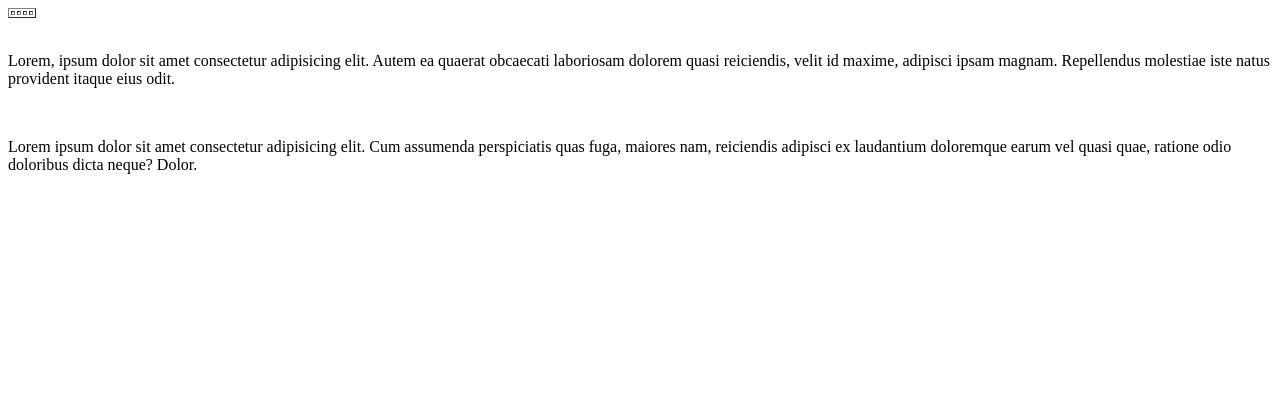
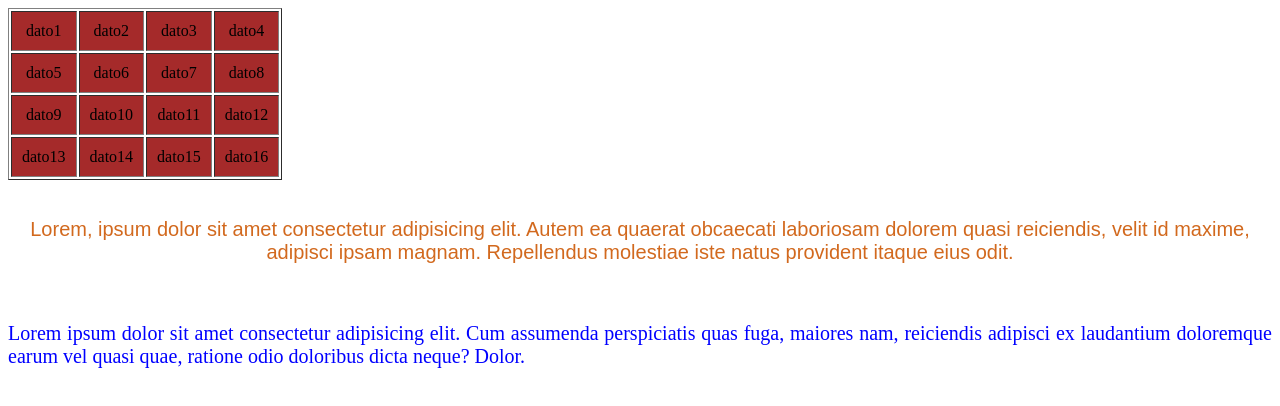
Before and after one commit to HaroldTFK19-08/Proyecto_, a plain HTML site: page index.html in a window 1280 px wide. Drawn offline with Linux system fonts and the light colour scheme.

Commit message:
version3 modificed_index

```diff
--- a/index.html
+++ b/index.html
@@ -1,22 +1,59 @@
 <!DOCTYPE html>
 <html lang="en">
+    <style>
+        td{background-color: brown;
+           padding: 10px;
+           text-align: center;
+        }
+        .parrafo{
+            font-size: 20px;
+            font-family: Arial, Helvetica, sans-serif;
+            text-align: center;
+            color: chocolate;
+        }
+        .parrafo2{
+            font-size: 20px;
+            font-family: 'Times New Roman', Times, serif;
+            text-align: justify;
+            color: blue;
+        }
+    </style>
 <head>
     <meta charset="UTF-8">
     <meta name="viewport" content="width=device-width, initial-scale=1.0">
     <title>Document</title>
+
 </head>
 <body>
     <table border="1">
         <tr>
-            <td></td>
-            <td></td>
-            <td></td>
-            <td></td>
+            <td>dato1</td>
+            <td>dato2</td>
+            <td>dato3</td>
+            <td>dato4</td>
+        </tr>
+        <tr>
+            <td>dato5</td>
+            <td>dato6</td>
+            <td>dato7</td>
+            <td>dato8</td>
+        </tr>
+        <tr>
+            <td>dato9</td>
+            <td>dato10</td>
+            <td>dato11</td>
+            <td>dato12</td>
+        </tr>
+        <tr>
+            <td>dato13</td>
+            <td>dato14</td>
+            <td>dato15</td>
+            <td>dato16</td>
         </tr>
     </table>
     <br>
-    <p>Lorem, ipsum dolor sit amet consectetur adipisicing elit. Autem ea quaerat obcaecati laboriosam dolorem quasi reiciendis, velit id maxime, adipisci ipsam magnam. Repellendus molestiae iste natus provident itaque eius odit.</p>
+    <p class="parrafo">Lorem, ipsum dolor sit amet consectetur adipisicing elit. Autem ea quaerat obcaecati laboriosam dolorem quasi reiciendis, velit id maxime, adipisci ipsam magnam. Repellendus molestiae iste natus provident itaque eius odit.</p>
     <br>
-    <p>Lorem ipsum dolor sit amet consectetur adipisicing elit. Cum assumenda perspiciatis quas fuga, maiores nam, reiciendis adipisci ex laudantium doloremque earum vel quasi quae, ratione odio doloribus dicta neque? Dolor.</p>
+    <p class="parrafo2">Lorem ipsum dolor sit amet consectetur adipisicing elit. Cum assumenda perspiciatis quas fuga, maiores nam, reiciendis adipisci ex laudantium doloremque earum vel quasi quae, ratione odio doloribus dicta neque? Dolor.</p>
 </body>
 </html>
```
